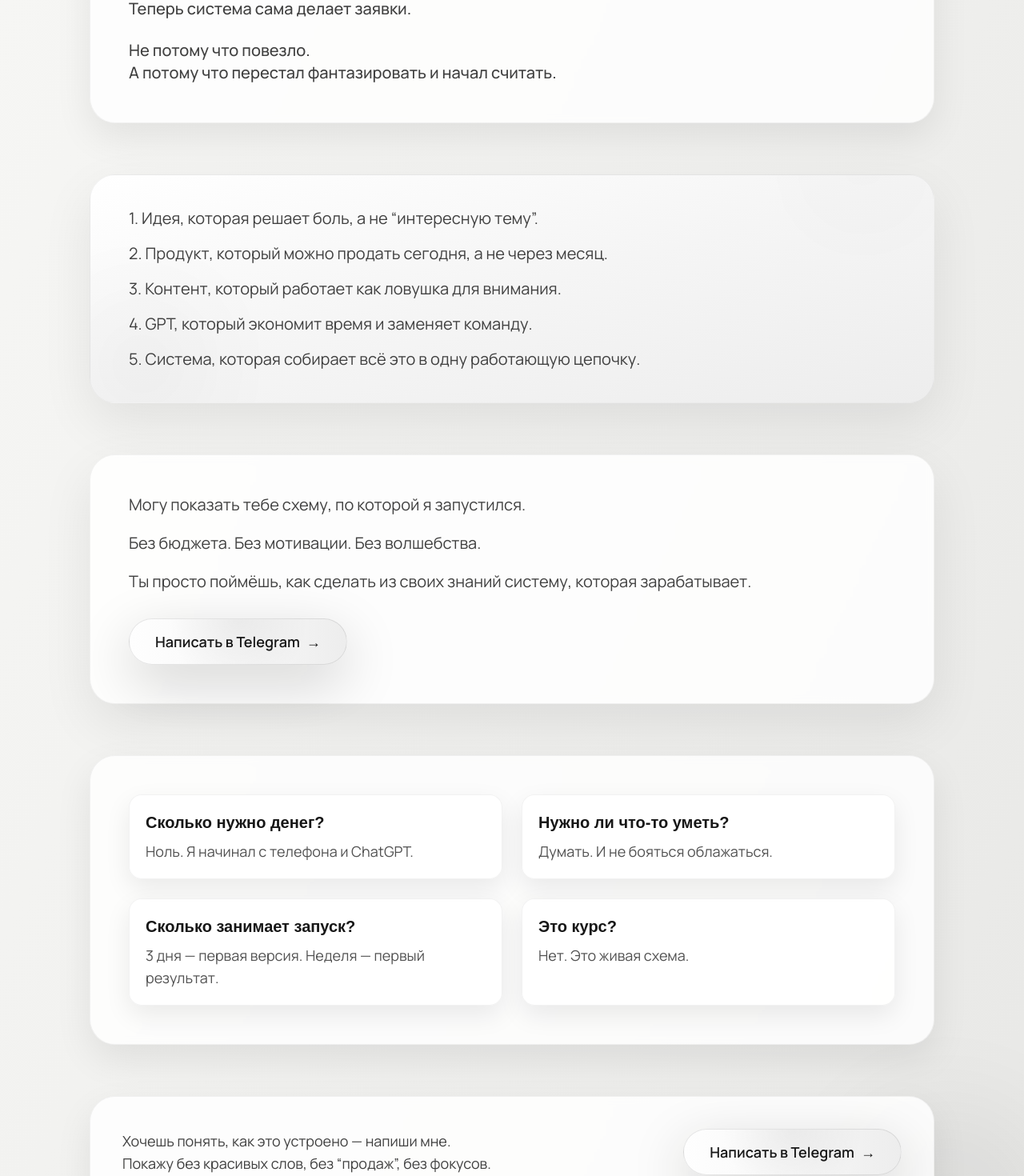
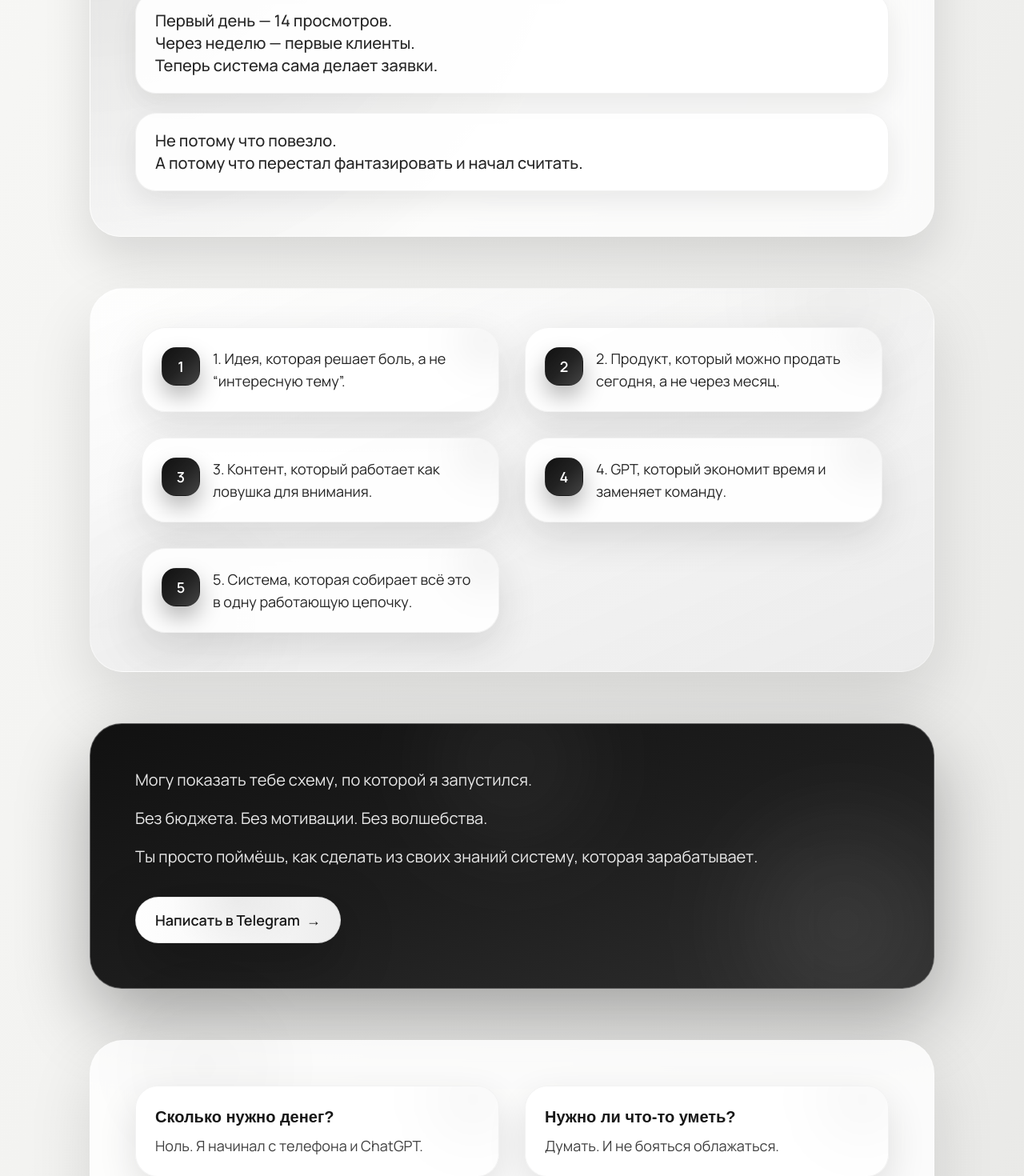
Before and after one commit to DEOZMSK/ksoros-landing-, a Next.js app: page / in a window 1280 px wide. Shown: the part 1220-2690 px from the top of the page at 80% size. Built offline with nearby package versions, Linux system fonts and the light colour scheme; no server answers; a web font is replaced by a local one.

Commit message:
Refine mobile hero contrast and refresh sections

```diff
--- a/app/page.tsx
+++ b/app/page.tsx
@@ -114,14 +114,15 @@ export default function HomePage() {
             />
           </div>
 
-          <div className="relative z-10 flex w-full flex-col gap-8 sm:gap-12 md:grid md:grid-cols-[1.02fr_1fr] md:items-center">
+          <div className="relative z-10 flex w-full flex-col gap-10 sm:gap-12 md:grid md:grid-cols-[1.02fr_1fr] md:items-center">
             <div className="relative flex flex-col items-center text-center md:items-start md:text-left">
               <div
-                className="pointer-events-none absolute inset-x-[-1.5rem] bottom-[-4rem] top-[-5rem] -z-10 rounded-[36px] bg-[radial-gradient(circle_at_top,rgba(0,0,0,0.16),transparent_70%)] backdrop-blur-[2px] md:hidden"
+                className="pointer-events-none absolute inset-x-[-1.75rem] bottom-[-4.5rem] top-[-5.5rem] -z-10 rounded-[42px] bg-[radial-gradient(circle_at_top,rgba(0,0,0,0.24),transparent_72%)] backdrop-blur-md md:hidden"
                 aria-hidden
               />
-              <div className="mt-3 max-w-xl drop-shadow-[0_12px_32px_rgba(0,0,0,0.18)] sm:mt-0">
-                <h1 className="text-3xl font-semibold leading-tight tracking-tight text-neutral-900 md:text-[3.1rem] md:leading-[1.05]">
+              <div className="absolute inset-x-[-1.25rem] top-[-2.75rem] -z-10 h-[120%] rounded-[38px] bg-gradient-to-b from-black/65 via-black/55 to-black/20 shadow-[0_45px_120px_rgba(0,0,0,0.4)] md:hidden" />
+              <div className="mt-3 max-w-xl drop-shadow-[0_14px_38px_rgba(0,0,0,0.32)] sm:mt-0 md:drop-shadow-none">
+                <h1 className="text-3xl font-semibold leading-tight tracking-tight text-white drop-shadow-[0_16px_36px_rgba(0,0,0,0.55)] md:text-[3.1rem] md:leading-[1.05] md:text-neutral-900 md:drop-shadow-none">
                   <span className="relative inline-flex">
                     <span className="animate-hero-shimmer bg-[linear-gradient(120deg,#080808,#757575,#f5f5f5,#757575,#080808)] bg-[length:220%_220%] bg-clip-text text-transparent drop-shadow-[0_8px_22px_rgba(0,0,0,0.4)]">
                       {hero.title}
@@ -132,10 +133,10 @@ export default function HomePage() {
                     />
                   </span>
                 </h1>
-                <p className="mt-4 text-lg font-medium leading-relaxed text-neutral-700 sm:text-xl">
+                <p className="mt-4 text-lg font-medium leading-relaxed text-white drop-shadow-[0_12px_28px_rgba(0,0,0,0.55)] sm:text-xl md:text-neutral-700 md:drop-shadow-none">
                   {hero.subtitle}
                 </p>
-                <div className="mt-6 space-y-4 text-base leading-relaxed text-neutral-600 sm:text-lg">
+                <div className="mt-6 space-y-4 text-base leading-relaxed text-white/95 drop-shadow-[0_10px_28px_rgba(0,0,0,0.55)] sm:text-lg md:text-neutral-600 md:drop-shadow-none">
                   {hero.paragraphs.map((paragraph) => (
                     <p key={paragraph} className="text-pretty">
                       {paragraph}
@@ -171,66 +172,112 @@ export default function HomePage() {
           </div>
         </header>
 
-        <section id="what" className="grid gap-6 rounded-[32px] border border-black/5 bg-white/80 p-8 shadow-[0_18px_46px_rgba(0,0,0,0.08)] backdrop-blur-sm sm:p-12">
-          {what.map((paragraph) => (
-            <p key={paragraph} className="text-lg font-medium leading-relaxed text-neutral-700 sm:text-xl">
-              <TextWithBreaks text={paragraph} />
-            </p>
-          ))}
-        </section>
-
-        <section id="how" className="relative overflow-hidden rounded-[32px] border border-black/5 bg-gradient-to-br from-white via-[#f5f5f5] to-[#ededed] px-8 py-10 shadow-[0_24px_64px_rgba(0,0,0,0.08)] backdrop-blur-sm sm:px-12">
-          <div className="pointer-events-none absolute inset-0 opacity-70" aria-hidden>
-            <div className="absolute -top-24 right-0 h-44 w-44 rounded-full bg-[radial-gradient(circle_at_center,rgba(0,0,0,0.08),transparent_68%)] blur-3xl" />
-            <div className="absolute bottom-[-4rem] left-[-3rem] h-56 w-56 rounded-full bg-[radial-gradient(circle_at_center,rgba(0,0,0,0.1),transparent_72%)] blur-3xl" />
-          </div>
-          <div className="relative z-10 space-y-6">
-            <div className="space-y-4 text-lg leading-relaxed text-neutral-700 sm:text-xl">
-              {how.map((step) => (
-                <p key={step} className="text-pretty">
-                  {step}
+        <section
+          id="what"
+          className="relative overflow-hidden rounded-[38px] border border-white/20 bg-white/70 p-9 shadow-[0_28px_60px_rgba(0,0,0,0.12)] backdrop-blur-xl before:absolute before:inset-0 before:-z-10 before:bg-[radial-gradient(circle_at_top_left,rgba(0,0,0,0.12),transparent_55%)] before:content-[''] after:absolute after:inset-x-10 after:top-0 after:-z-10 after:h-[1px] after:bg-gradient-to-r after:from-transparent after:via-black/20 after:to-transparent after:content-[''] sm:p-14"
+        >
+          <div className="relative grid gap-6 text-left text-lg font-medium leading-relaxed text-neutral-800 sm:text-xl">
+            {what.map((paragraph) => (
+              <div
+                key={paragraph}
+                className="rounded-[26px] border border-black/5 bg-white/90 px-5 py-4 shadow-[0_12px_32px_rgba(0,0,0,0.08)] md:px-6 md:py-5"
+              >
+                <p className="text-pretty text-neutral-800">
+                  <TextWithBreaks text={paragraph} />
                 </p>
-              ))}
-            </div>
+              </div>
+            ))}
           </div>
         </section>
 
-        <section id="cta" className="flex flex-col gap-8 rounded-[32px] border border-black/5 bg-white/85 p-8 text-center shadow-[0_24px_64px_rgba(0,0,0,0.08)] backdrop-blur-sm sm:p-12 md:text-left">
-          <div className="space-y-5 text-lg leading-relaxed text-neutral-700 sm:text-xl">
+        <section
+          id="how"
+          className="relative overflow-hidden rounded-[42px] border border-white/30 bg-gradient-to-br from-white/85 via-[#f4f4f4]/90 to-[#ececec]/95 px-8 py-12 shadow-[0_36px_80px_rgba(0,0,0,0.12)] backdrop-blur-xl sm:px-16"
+        >
+          <div className="pointer-events-none absolute inset-0 opacity-70" aria-hidden>
+            <div className="absolute -top-20 right-6 h-48 w-48 rounded-full bg-[radial-gradient(circle_at_center,rgba(0,0,0,0.14),transparent_68%)] blur-3xl" />
+            <div className="absolute bottom-[-5rem] left-[-3rem] h-72 w-72 rounded-full bg-[radial-gradient(circle_at_center,rgba(0,0,0,0.1),transparent_70%)] blur-3xl" />
+          </div>
+          <div className="relative z-10 grid gap-5 sm:grid-cols-2 sm:gap-8">
+            {how.map((step, index) => (
+              <article
+                key={step}
+                className="group relative overflow-hidden rounded-[30px] border border-black/5 bg-white/90 p-6 shadow-[0_18px_50px_rgba(0,0,0,0.12)] transition-transform duration-300 ease-out hover:-translate-y-1 hover:shadow-[0_30px_70px_rgba(0,0,0,0.16)]"
+              >
+                <div className="absolute -right-8 -top-8 h-24 w-24 rounded-full bg-[radial-gradient(circle_at_center,rgba(0,0,0,0.08),transparent_72%)] blur-xl" />
+                <div className="relative z-10 flex items-start gap-4">
+                  <span className="flex h-12 w-12 flex-none items-center justify-center rounded-[18px] border border-black/10 bg-gradient-to-br from-[#111111] via-[#222222] to-[#444444] text-lg font-semibold text-white shadow-[0_14px_28px_rgba(0,0,0,0.28)]">
+                    {index + 1}
+                  </span>
+                  <p className="text-pretty text-base leading-relaxed text-neutral-800 sm:text-lg">
+                    {step}
+                  </p>
+                </div>
+              </article>
+            ))}
+          </div>
+        </section>
+
+        <section
+          id="cta"
+          className="relative flex flex-col gap-9 overflow-hidden rounded-[40px] border border-white/30 bg-gradient-to-br from-[#111111] via-[#1d1d1d] to-[#2e2e2e] p-8 text-center shadow-[0_36px_90px_rgba(0,0,0,0.32)] sm:p-14 md:text-left"
+        >
+          <div className="pointer-events-none absolute inset-0 opacity-70" aria-hidden>
+            <div className="absolute -top-24 left-1/2 h-72 w-72 -translate-x-1/2 rounded-full bg-[radial-gradient(circle_at_center,rgba(255,255,255,0.12),transparent_74%)] blur-3xl" />
+            <div className="absolute bottom-[-5rem] right-[-3rem] h-80 w-80 rounded-full bg-[radial-gradient(circle_at_center,rgba(255,255,255,0.18),transparent_78%)] blur-3xl" />
+          </div>
+          <div className="relative z-10 space-y-5 text-lg leading-relaxed text-white/90 sm:text-xl">
             {cta.paragraphs.map((paragraph) => (
               <p key={paragraph} className="text-pretty">
                 {paragraph}
               </p>
             ))}
           </div>
-          <div className="flex flex-col items-center justify-center gap-4 md:flex-row md:justify-start">
+          <div className="relative z-10 flex flex-col items-center justify-center gap-4 md:flex-row md:justify-start">
             <CTAButton
               href={telegramLinkWithText}
               variant="glow"
-              className="px-8 py-3.5 text-lg shadow-[0_22px_70px_rgba(0,0,0,0.18)]"
+              className="px-10 py-3.5 text-lg shadow-[0_22px_70px_rgba(0,0,0,0.3)]"
             >
               {cta.ctaLabel}
             </CTAButton>
           </div>
         </section>
 
-        <section id="faq" className="grid gap-6 rounded-[32px] border border-black/5 bg-white/80 p-8 shadow-[0_18px_46px_rgba(0,0,0,0.08)] backdrop-blur-sm sm:grid-cols-2 sm:p-12">
+        <section
+          id="faq"
+          className="relative grid gap-6 rounded-[42px] border border-white/25 bg-white/80 p-9 shadow-[0_30px_80px_rgba(0,0,0,0.12)] backdrop-blur-xl sm:grid-cols-2 sm:gap-8 sm:p-14"
+        >
+          <div className="pointer-events-none absolute inset-0 opacity-80" aria-hidden>
+            <div className="absolute -top-16 left-12 h-48 w-48 rounded-full bg-[radial-gradient(circle_at_center,rgba(0,0,0,0.1),transparent_72%)] blur-3xl" />
+            <div className="absolute bottom-[-4rem] right-10 h-56 w-56 rounded-full bg-[radial-gradient(circle_at_center,rgba(0,0,0,0.08),transparent_72%)] blur-3xl" />
+          </div>
           {faq.map((item) => (
-            <article key={item.question} className="space-y-2 rounded-2xl border border-black/5 bg-white/80 p-5 text-left shadow-[0_12px_32px_rgba(0,0,0,0.08)]">
-              <h3 className="text-lg font-semibold text-neutral-900 sm:text-xl">{item.question}</h3>
-              <p className="text-base leading-relaxed text-neutral-600 sm:text-lg">{item.answer}</p>
+            <article
+              key={item.question}
+              className="relative overflow-hidden rounded-[28px] border border-black/5 bg-white/90 p-6 shadow-[0_18px_48px_rgba(0,0,0,0.12)]"
+            >
+              <div className="absolute -right-6 -top-10 h-28 w-28 rounded-full bg-[radial-gradient(circle_at_center,rgba(0,0,0,0.08),transparent_74%)] blur-2xl" />
+              <div className="relative z-10 space-y-2">
+                <h3 className="text-lg font-semibold text-neutral-900 sm:text-xl">{item.question}</h3>
+                <p className="text-base leading-relaxed text-neutral-700 sm:text-lg">{item.answer}</p>
+              </div>
             </article>
           ))}
         </section>
 
-        <footer className="flex flex-col items-center gap-6 rounded-[32px] border border-black/5 bg-white/85 p-8 text-center shadow-[0_18px_46px_rgba(0,0,0,0.08)] backdrop-blur-sm sm:flex-row sm:justify-between sm:p-10 sm:text-left">
-          <p className="text-base leading-relaxed text-neutral-700 sm:text-lg">
+        <footer className="relative flex flex-col items-center gap-7 overflow-hidden rounded-[40px] border border-white/25 bg-gradient-to-br from-white/85 via-white/75 to-white/65 p-9 text-center shadow-[0_30px_80px_rgba(0,0,0,0.12)] backdrop-blur-xl sm:flex-row sm:justify-between sm:p-12 sm:text-left">
+          <div className="pointer-events-none absolute inset-0 opacity-80" aria-hidden>
+            <div className="absolute left-8 top-8 h-36 w-36 rounded-full bg-[radial-gradient(circle_at_center,rgba(0,0,0,0.12),transparent_72%)] blur-2xl" />
+            <div className="absolute bottom-[-4rem] right-6 h-48 w-48 rounded-full bg-[radial-gradient(circle_at_center,rgba(0,0,0,0.08),transparent_70%)] blur-3xl" />
+          </div>
+          <p className="relative z-10 text-base leading-relaxed text-neutral-800 sm:text-lg">
             <TextWithBreaks text={footer.text} />
           </p>
           <CTAButton
             href={telegramLinkWithText}
             variant="glow"
-            className="px-8 py-3.5 text-base sm:text-lg shadow-[0_22px_70px_rgba(0,0,0,0.18)]"
+            className="relative z-10 px-9 py-3.5 text-base sm:text-lg shadow-[0_22px_70px_rgba(0,0,0,0.22)]"
           >
             {footer.ctaLabel}
           </CTAButton>
```
